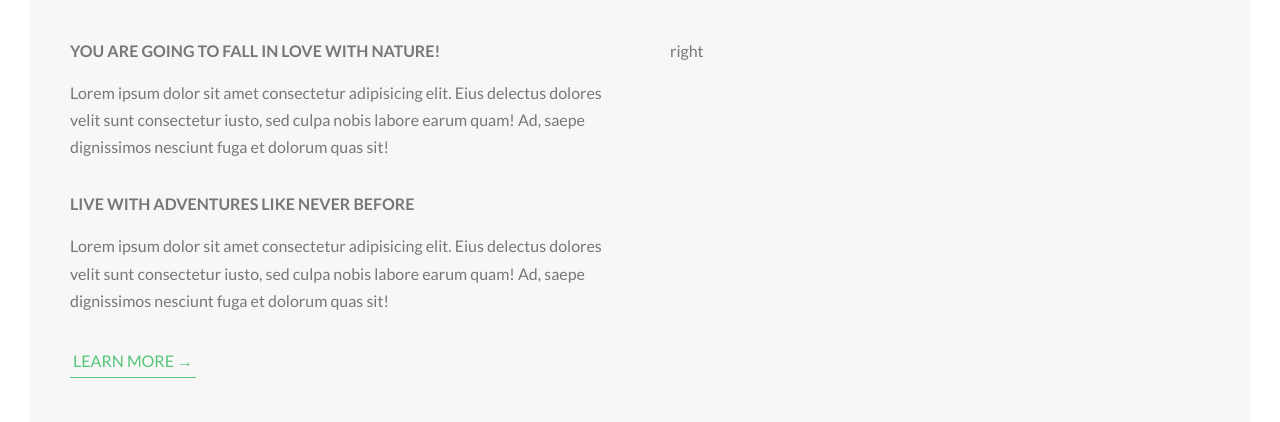
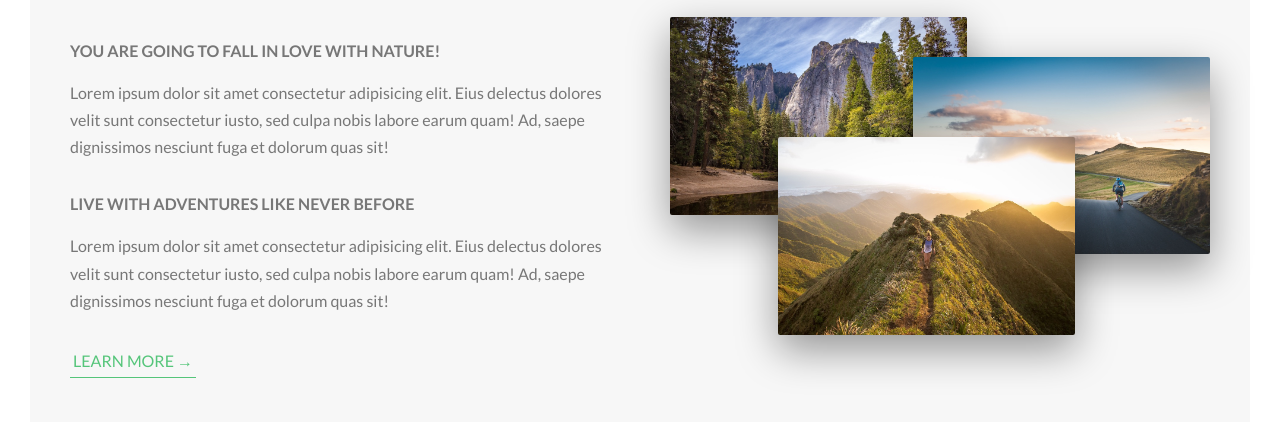
Before and after one commit to shiva2021/advanced-css, a website: page index.html in a window 1280 px wide. Shown: the part 943-1365 px from the top of the page. Drawn offline with Linux system fonts and the light colour scheme.

Commit message:
Building the About Section - Part 3

```diff
--- a/index.html
+++ b/index.html
@@ -123,7 +123,11 @@
                     <a href="javascript:void(0)" class="btn-text">Learn More &rarr; </a>
                 </div>
                 <div class="col-1-of-2">
-                    right
+                    <div class="composition">
+                        <img src="img/nat-1-large.jpg" alt="Photo 1" class="composition__photo composition__photo--p1">
+                        <img src="img/nat-2-large.jpg" alt="Photo 2" class="composition__photo composition__photo--p2">
+                        <img src="img/nat-3-large.jpg" alt="Photo 3" class="composition__photo composition__photo--p3">
+                    </div>
                 </div>
             </div>
         </section>
--- /dev/null
+++ b/sass/components/_compositions.scss
@@ -0,0 +1,37 @@
+.composition {
+    position: relative;
+
+    &__photo {
+        width: 55%; //makes the image responsive
+        border-radius: 2px;
+        box-shadow: 0 1.5rem 4rem rgba($color-black, 0.4);
+        position: absolute;
+        z-index: 10;
+        transition: all 0.2s;
+        outline-offset: 2rem;
+
+        &--p1 {
+            top: -2rem;
+            left: 0;
+        }
+        &--p2 {
+            top: 2rem;
+            right: 0;
+        }
+
+        &--p3 {
+            left: 20%;
+            top: 10rem;
+        }
+        &:hover {
+            outline: 1.5rem solid $color-primary;
+            transform: scale(1.05) translateY(-.5rem); //for zooming
+            box-shadow: 0 2.5rem 4rem rgba($color-black, 0.5);
+            z-index: 20;
+        }
+    }
+
+    &:hover &__photo:not(:hover){
+        transform: scale(.95);;
+    }
+}
--- a/sass/main.scss
+++ b/sass/main.scss
@@ -11,4 +11,6 @@
 @import "layout/header";
 @import "layout/grid";
 
+
+@import "components/compositions";
 @import "pages/home";
```
Also changed, not shown: css/style.css.
